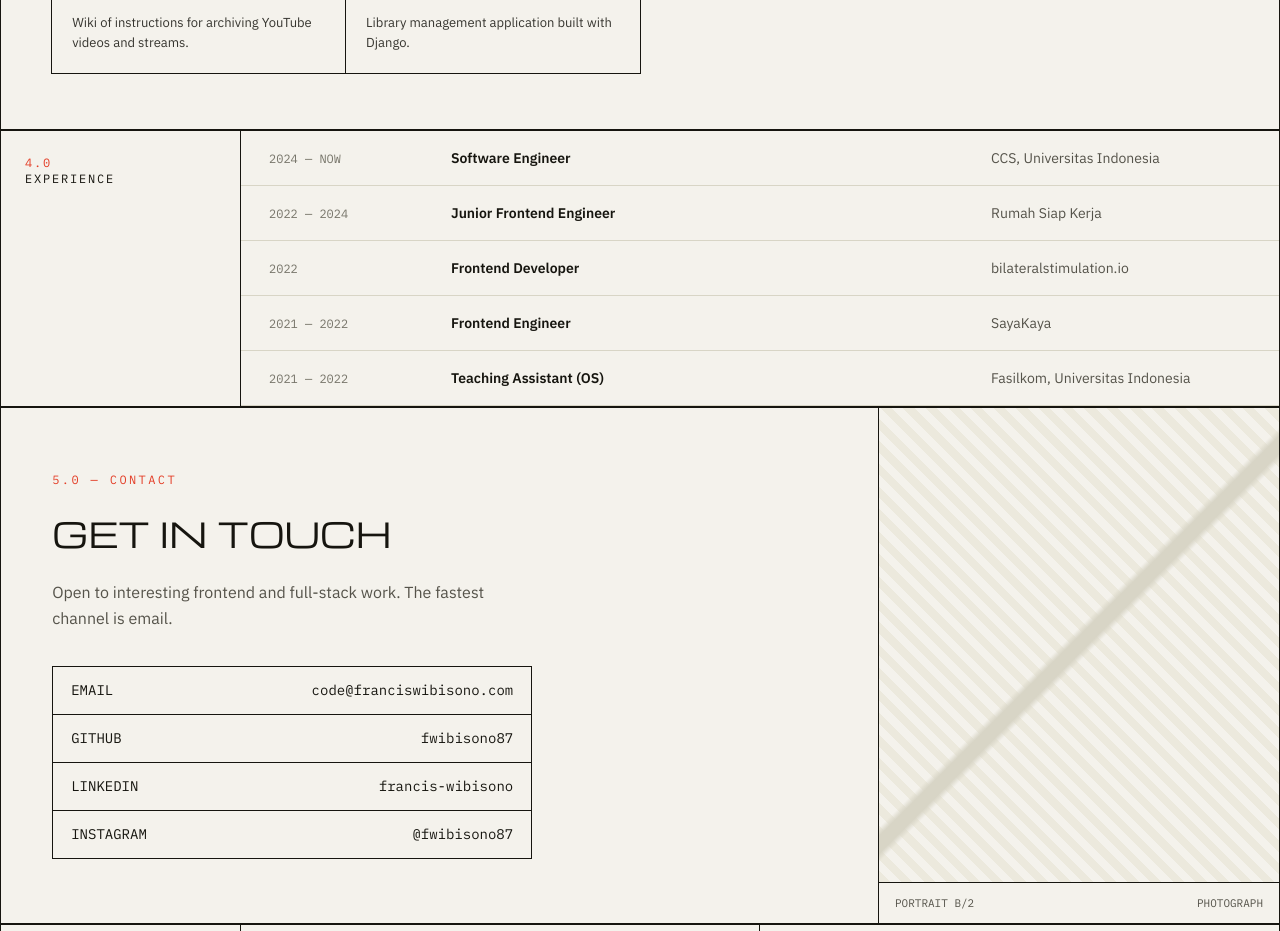
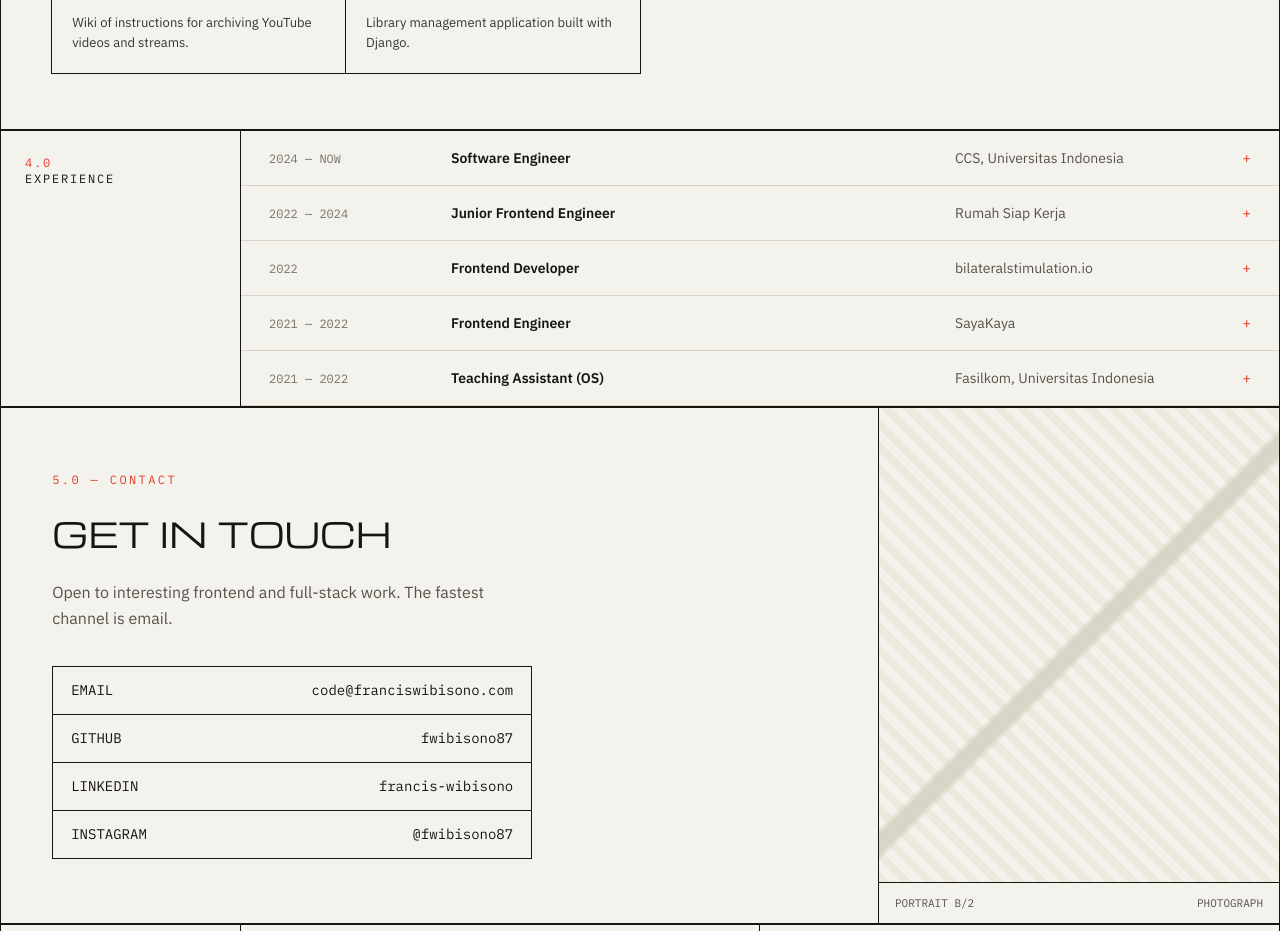
Before and after one commit to fwibisono87/fwibisono87, a SvelteKit app: page / in a window 1280 px wide. Shown: the part 1420-2351 px from the top of the page. Built offline with nearby package versions, Linux system fonts and the light colour scheme.

Commit message:
fix: experience section

```diff
--- a/src/routes/+page.svelte
+++ b/src/routes/+page.svelte
@@ -13,6 +13,7 @@
 	let isDark = false;
 	let selectedProject: number | null = null;
 	let secretOpen = false;
+	let openExperience: number | null = null;
 	let detailHeading: HTMLHeadingElement;
 
 	const projects: Project[] = [
@@ -31,11 +32,11 @@
 		['2.4', 'INFRA', 'Docker · Nginx · Keycloak · MinIO']
 	];
 	const experience = [
-		['2024 — NOW', 'Software Engineer', 'CCS, Universitas Indonesia'],
-		['2022 — 2024', 'Junior Frontend Engineer', 'Rumah Siap Kerja'],
-		['2022', 'Frontend Developer', 'bilateralstimulation.io'],
-		['2021 — 2022', 'Frontend Engineer', 'SayaKaya'],
-		['2021 — 2022', 'Teaching Assistant (OS)', 'Fasilkom, Universitas Indonesia']
+		{ years: '2024 — NOW', role: 'Software Engineer', org: 'CCS, Universitas Indonesia', description: "Currently engineering internal systems at Universitas Indonesia's Center for Computer Science.", meta: 'DEPOK, ID · FULL-TIME · 2024 — NOW' },
+		{ years: '2022 — 2024', role: 'Junior Frontend Engineer', org: 'Rumah Siap Kerja', description: 'Migrated components, libraries, and pages from Vue Options API to Nuxt 3 and the Composition API.', meta: 'JAKARTA, ID · FULL-TIME · 2 YRS' },
+		{ years: '2022', role: 'Frontend Developer', org: 'bilateralstimulation.io', description: 'Revamp animations, create presistent preferences for clients', meta: 'BERLIN, GERMANY · 4 MONTHS' },
+		{ years: '2021 — 2022', role: 'Frontend Engineer', org: 'SayaKaya', description: 'Build landing page and blog integration.', meta: 'JAKARTA, INDONESIA · 7 MONTHS' },
+		{ years: '2021 — 2022', role: 'Teaching Assistant (OS)', org: 'Fasilkom, Universitas Indonesia', description: 'Teaching Assistant for the Operating Systems course. Responsible for creating weekly quizzes and help troubleshoot student issues.', meta: 'DEPOK, WEST JAVA, INDONESIA · 1 YEAR 2 MONTHS' }
 	];
 	const interests = [
 		['A.1', 'Linux', 'Arch on the desktop, Ubuntu on servers.'],
@@ -139,7 +140,30 @@
 
 				<section id="experience" class="grid grid-cols-[240px_minmax(0,1fr)] border-b-2 border-ink dark:border-night-ink max-[920px]:grid-cols-1" aria-labelledby="experience-heading">
 					<h2 id="experience-heading" class={sectionLabel}><span class="text-accent">4.0</span><br />EXPERIENCE</h2>
-					<div>{#each experience as item}<div class="grid grid-cols-[170px_1fr_260px] items-baseline gap-3 border-b border-rule px-[clamp(16px,3vw,28px)] py-[17px] text-sm hover:bg-paper-2 dark:border-night-rule dark:hover:bg-night-2 max-[920px]:grid-cols-1 max-[920px]:gap-1"><time class="font-mono text-xs text-muted-2 dark:text-night-muted-2">{item[0]}</time><strong>{item[1]}</strong><span class="text-muted dark:text-night-muted">{item[2]}</span></div>{/each}</div>
+					<div>
+						{#each experience as item, index}
+							<div class="border-b border-rule dark:border-night-rule">
+								<button
+									class="grid min-h-[52px] w-full cursor-pointer grid-cols-[170px_minmax(0,1fr)_260px_24px] items-baseline gap-3 bg-transparent px-[clamp(16px,3vw,28px)] py-[17px] text-left text-sm text-inherit hover:bg-paper-2 focus-visible:outline focus-visible:outline-2 focus-visible:outline-offset-[-3px] focus-visible:outline-accent dark:hover:bg-night-2 max-[920px]:grid-cols-[1fr_24px] max-[920px]:gap-x-3 max-[920px]:gap-y-1"
+									type="button"
+									aria-expanded={openExperience === index}
+									aria-controls={`experience-${index}`}
+									on:click={() => (openExperience = openExperience === index ? null : index)}
+								>
+									<time class="font-mono text-xs text-muted-2 dark:text-night-muted-2 max-[920px]:col-start-1">{item.years}</time>
+									<strong class="max-[920px]:col-start-1">{item.role}</strong>
+									<span class="text-muted dark:text-night-muted max-[920px]:col-start-1">{item.org}</span>
+									<span class="col-start-4 row-start-1 text-right font-mono text-accent max-[920px]:col-start-2" aria-hidden="true">{openExperience === index ? '−' : '+'}</span>
+								</button>
+								{#if openExperience === index}
+									<div id={`experience-${index}`} class="mx-[clamp(16px,3vw,28px)] mb-[17px] border-l-2 border-accent pl-4">
+										<p class="mb-3 mt-0 text-sm leading-relaxed text-muted dark:text-night-muted">{item.description}</p>
+										<p class="m-0 font-mono text-[11px] tracking-[.08em] text-muted-2 dark:text-night-muted-2">{item.meta}</p>
+									</div>
+								{/if}
+							</div>
+						{/each}
+					</div>
 				</section>
 
 				<section id="contact" class="grid grid-cols-[minmax(0,1fr)_400px] border-b-2 border-ink dark:border-night-ink max-[920px]:grid-cols-1" aria-labelledby="contact-heading">
```
Also changed, not shown: tests/test.ts (+8 -0 lines).
